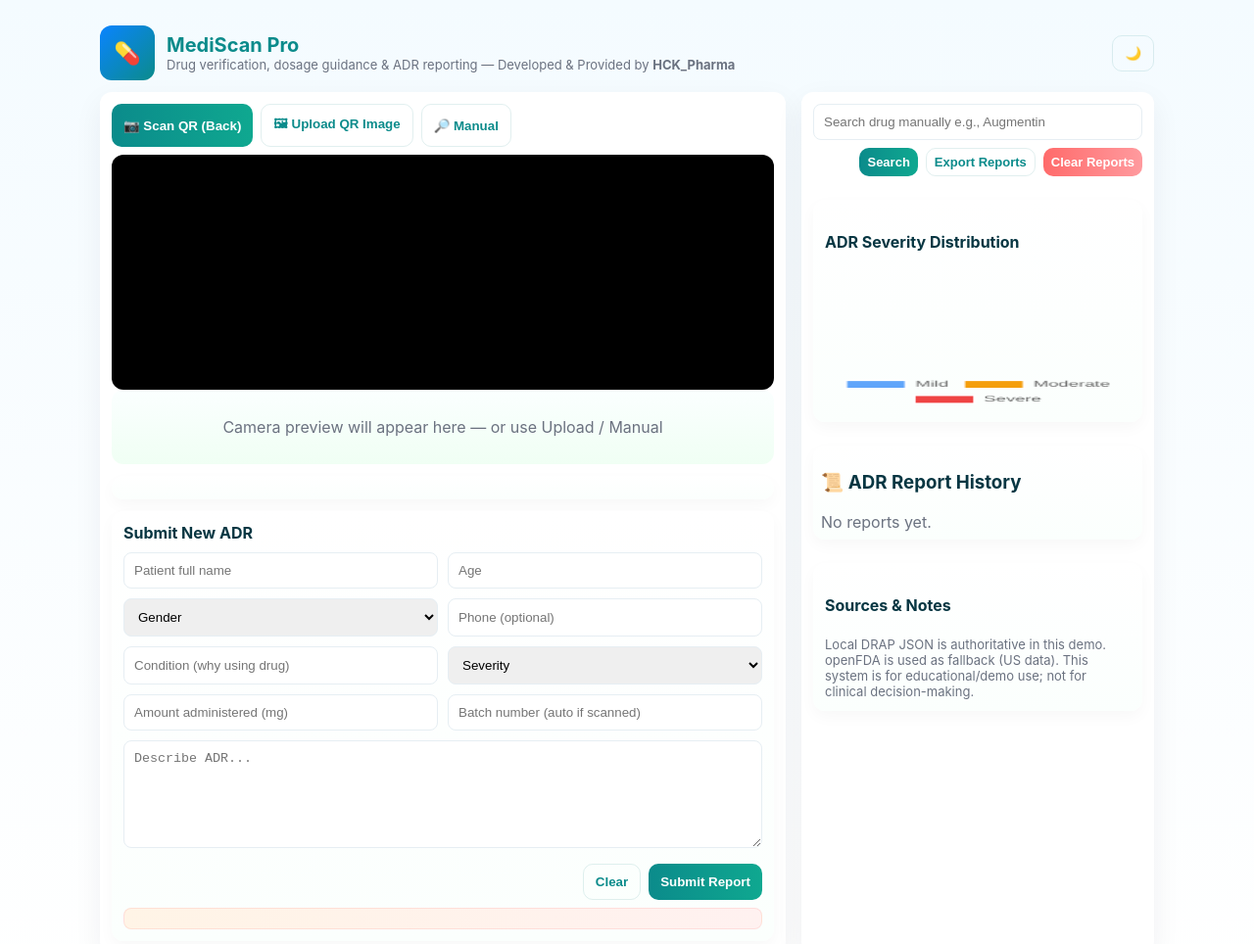
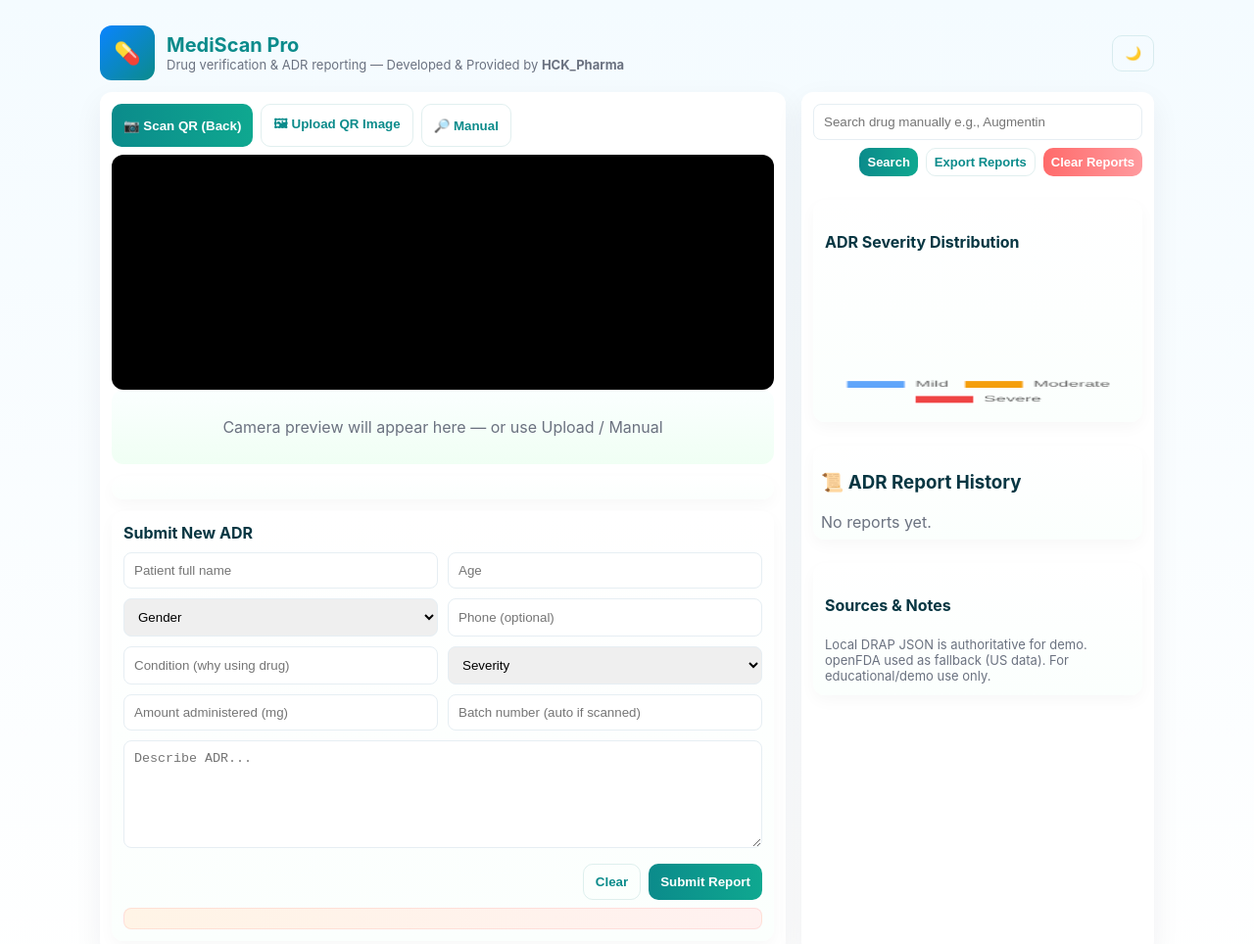
Before and after one commit to MehranButtAK1/MediScan_Pro, a plain HTML site: page index.html in a window 1280 px wide. Shown: the top 964 px of the page at 98% size. Drawn offline with nearby package versions, Linux system fonts and the light colour scheme.

Commit message:
Update index.html

```diff
--- a/index.html
+++ b/index.html
@@ -8,7 +8,7 @@
   <!-- Styles -->
   <link rel="stylesheet" href="style.css" />
 
-  <!-- PWA -->
+  <!-- PWA manifest -->
   <link rel="manifest" href="manifest.json"/>
 
   <!-- Libraries -->
@@ -16,7 +16,7 @@
   <script src="https://cdn.jsdelivr.net/npm/jsqr@1.4.0/dist/jsQR.js" defer></script>
   <script src="https://cdn.jsdelivr.net/npm/chart.js@4.3.0/dist/chart.umd.min.js" defer></script>
 
-  <!-- App -->
+  <!-- App (defer so DOM available) -->
   <script src="app.js" defer></script>
 </head>
 <body>
@@ -26,9 +26,10 @@
         <div class="logo">💊</div>
         <div>
           <h1>MediScan Pro</h1>
-          <p class="muted">Drug verification, dosage guidance & ADR reporting — Developed & Provided by <strong>HCK_Pharma</strong></p>
+          <p class="muted">Drug verification & ADR reporting — Developed & Provided by <strong>HCK_Pharma</strong></p>
         </div>
       </div>
+
       <div class="header-actions">
         <button id="installBtn" class="btn ghost" style="display:none">Install</button>
         <button id="themeToggle" class="btn ghost">🌙</button>
@@ -36,7 +37,7 @@
     </header>
 
     <main class="grid">
-      <!-- LEFT: Scanner / Drug Card / Report -->
+      <!-- Left: scanner, card, report -->
       <section class="panel left">
         <div class="controls">
           <button id="btnStart" class="btn primary">📷 Scan QR (Back)</button>
@@ -76,7 +77,7 @@
         </div>
       </section>
 
-      <!-- RIGHT: Search / History / Chart / Info -->
+      <!-- Right: search, chart, history, info -->
       <aside class="panel right">
         <div class="side-top">
           <input id="searchInput" placeholder="Search drug manually e.g., Augmentin" />
@@ -99,7 +100,7 @@
 
         <div class="card info">
           <h4>Sources & Notes</h4>
-          <p class="muted small">Local DRAP JSON is authoritative in this demo. openFDA is used as fallback (US data). This system is for educational/demo use; not for clinical decision-making.</p>
+          <p class="muted small">Local DRAP JSON is authoritative for demo. openFDA used as fallback (US data). For educational/demo use only.</p>
         </div>
       </aside>
     </main>
@@ -111,4 +112,4 @@
     </footer>
   </div>
 </body>
-  </html>
+</html>
```
